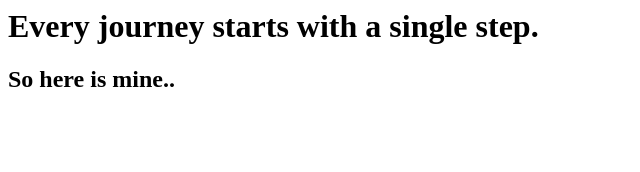
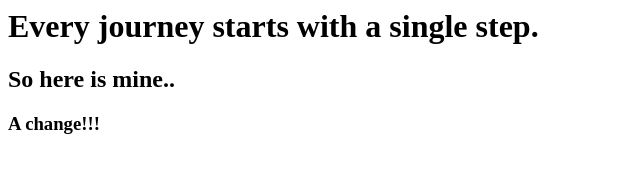
Before and after one commit to 01BIPLAB/my-first-repo, a plain HTML site: page index.html in a window 1280 px wide. Shown: the whole page, without its empty margins (0-640 px from the left). Drawn offline with Linux system fonts and the light colour scheme.

Commit message:
Adding a change

```diff
--- a/index.html
+++ b/index.html
@@ -1,2 +1,3 @@
 <h1>Every journey starts with a single step.</h1>
 <h2>So here is mine..</h2>
+<h3>A change!!!</h3>
```
